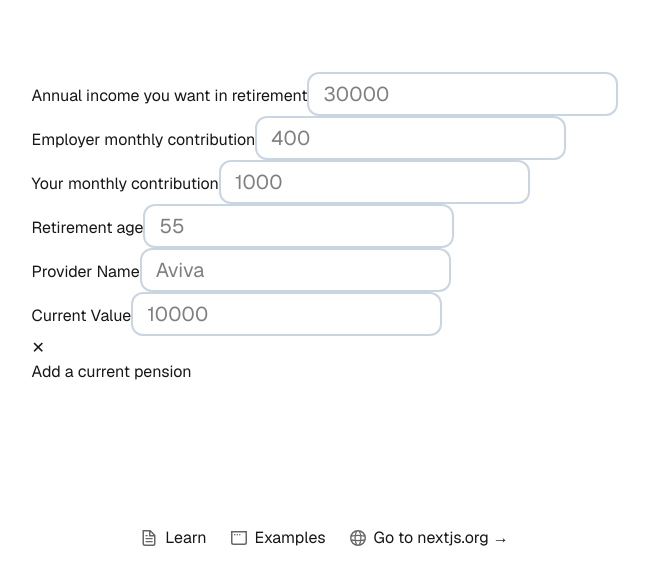
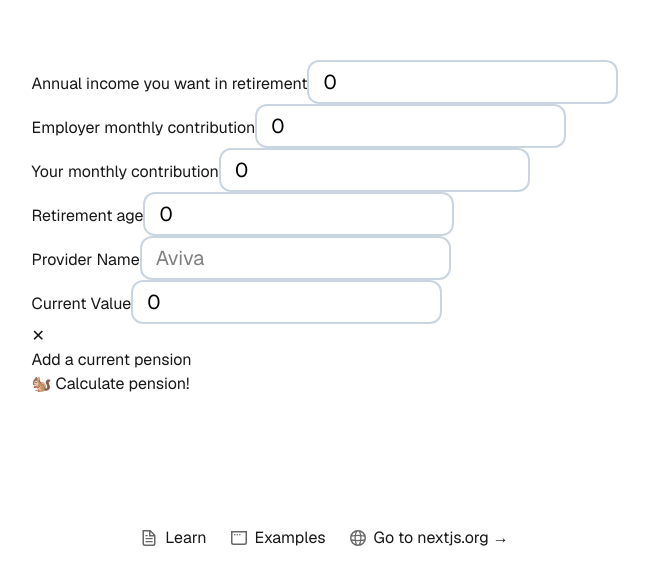
Before and after one commit to jtrein/pension-tracker, a Next.js app: page / in a window 1280 px wide. Shown: the part 172-756 px from the top of the page, without its empty margins (315-964 px from the left). Built offline with nearby package versions, Linux system fonts and the light colour scheme.

Commit message:
add: set up initial react hook form

```diff
--- a/app/components/PensionForm.tsx
+++ b/app/components/PensionForm.tsx
@@ -1,61 +1,116 @@
+import { useForm } from "react-hook-form";
+import z from "zod";
+import { zodResolver } from "@hookform/resolvers/zod";
 import FormField from "@/components/ui/FormField";
+import { MIN_RETIREMENT_AGE } from "@/lib/constants";
 
-export default function PensionForm(): React.JSX.Element {
+type FormValues = {
+  retirementIncomePerYear: number;
+  employerMonthlyContribution: number;
+  employeeMonthlyContribution: number;
+  retirementAge: number;
+  currentPotProviderName: string;
+  currentPotValue: number;
+};
+
+export type PensionFormProps = {
+  defaultValues: FormValues;
+  onSubmit: (data: FormValues) => void;
+};
+
+const parseAsNumber = (value: unknown) =>
+  typeof value === "string" ? Number(value) : value;
+
+const MUST_BE_NUMBER_ERROR = { invalid_type_error: "Value must be a number" };
+
+const getGteErrorMessage = (value: number) =>
+  `Value must be greater than or equal to ${value}`;
+
+const PensionFormSchema = z.object({
+  retirementIncomePerYear: z.preprocess(
+    parseAsNumber,
+    z.number(MUST_BE_NUMBER_ERROR).gte(1, getGteErrorMessage(1))
+  ),
+  employerMonthlyContribution: z.preprocess(
+    parseAsNumber,
+    z.number(MUST_BE_NUMBER_ERROR).gte(0, getGteErrorMessage(0))
+  ),
+  employeeMonthlyContribution: z.preprocess(
+    parseAsNumber,
+    z.number(MUST_BE_NUMBER_ERROR).gte(1, getGteErrorMessage(1))
+  ),
+  retirementAge: z.preprocess(
+    parseAsNumber,
+    z
+      .number(MUST_BE_NUMBER_ERROR)
+      .gte(MIN_RETIREMENT_AGE, getGteErrorMessage(MIN_RETIREMENT_AGE))
+  ),
+  currentPotProviderName: z.string().min(1, "Provider name is required"),
+  currentPotValue: z.preprocess(
+    parseAsNumber,
+    z.number(MUST_BE_NUMBER_ERROR).gte(1, getGteErrorMessage(1))
+  ),
+});
+
+export default function PensionForm({
+  defaultValues,
+  onSubmit,
+}: Readonly<PensionFormProps>): React.JSX.Element {
+  const {
+    register,
+    handleSubmit,
+    formState: { errors },
+  } = useForm({
+    defaultValues,
+    resolver: zodResolver(PensionFormSchema),
+  });
+
   return (
-    <form aria-label="Pension Form">
+    <form aria-label="Pension Form" onSubmit={handleSubmit(onSubmit)}>
       <FormField
-        name="retirementIncomePerYear"
         label="Annual income you want in retirement"
-        errorMessage=""
+        errorMessage={errors.retirementIncomePerYear?.message}
         type="number"
-        min="1"
-        step={"0.01"}
         placeholder="30000"
+        {...register("retirementIncomePerYear")}
       />
       <FormField
-        name="employerMonthlyContribution"
         label="Employer monthly contribution"
         type="number"
-        min="0"
-        step={"0.01"}
-        errorMessage=""
+        errorMessage={errors.employerMonthlyContribution?.message}
         placeholder="400"
+        {...register("employerMonthlyContribution")}
       />
       <FormField
-        name="employeeMonthlyContribution"
         label="Your monthly contribution"
         type="number"
-        min="0"
-        step={"0.01"}
-        errorMessage=""
+        errorMessage={errors.employeeMonthlyContribution?.message}
         placeholder="1000"
+        {...register("employeeMonthlyContribution")}
       />
       <FormField
-        name="retirementAge"
         label="Retirement age"
         type="number"
-        min="0"
-        step={"0.01"}
-        errorMessage=""
+        errorMessage={errors.retirementAge?.message}
         placeholder="55"
+        {...register("retirementAge")}
       />
 
       <div>
+        <div>
           <FormField
-          name="currentPotProviderName"
             label="Provider Name"
             type="text"
-          errorMessage=""
+            errorMessage={errors.currentPotProviderName?.message}
             placeholder="Aviva"
+            {...register("currentPotProviderName")}
           />
           <FormField
-          name="currentPotValue"
             label="Current Value"
             type="number"
-          min="1"
-          step={"0.01"}
             placeholder="10000"
-          errorMessage=""
+            errorMessage={errors.currentPotValue?.message}
+            {...register("currentPotValue")}
           />
 
           <button onClick={() => {}}>✕</button>
@@ -64,6 +119,9 @@ export default function PensionForm(): React.JSX.Element {
         <button type="button" onClick={() => {}}>
           Add a current pension
         </button>
+      </div>
+
+      <button type="submit">🐿️ Calculate pension!</button>
     </form>
   );
 }
--- a/app/components/PensionTracker.tsx
+++ b/app/components/PensionTracker.tsx
@@ -1,15 +1,31 @@
 "use client";
 
 import { useState } from "react";
-import PensionForm from "@/components/PensionForm";
+import PensionForm, { type PensionFormProps } from "@/components/PensionForm";
 
 export default function PensionTracker(): React.JSX.Element {
   const [view, setView] = useState<"form" | "charts">("form");
 
+  const [formValues, setFormValues] = useState<
+    PensionFormProps["defaultValues"]
+  >({
+    retirementIncomePerYear: 0,
+    employerMonthlyContribution: 0,
+    employeeMonthlyContribution: 0,
+    retirementAge: 0,
+    currentPotProviderName: "",
+    currentPotValue: 0,
+  });
+
+  const handleSubmit = (data: PensionFormProps["defaultValues"]) => {
+    setFormValues(data);
+    setView("charts");
+  };
+
   return (
     <div>
       {view == "form" ? (
-        <PensionForm />
+        <PensionForm defaultValues={formValues} onSubmit={handleSubmit} />
       ) : (
         <button onClick={() => setView("form")}>← Edit</button>
       )}
--- /dev/null
+++ b/app/lib/constants.ts
@@ -0,0 +1,4 @@
+export const USER_AGE: number = 25;
+export const MIN_RETIREMENT_AGE: number = USER_AGE + 1;
+export const LIFE_EXPECTANCY: number = 81;
+export const INTEREST_RATE: number = 0.049;
```
Lines whose indentation alone changed are shown as unchanged.
